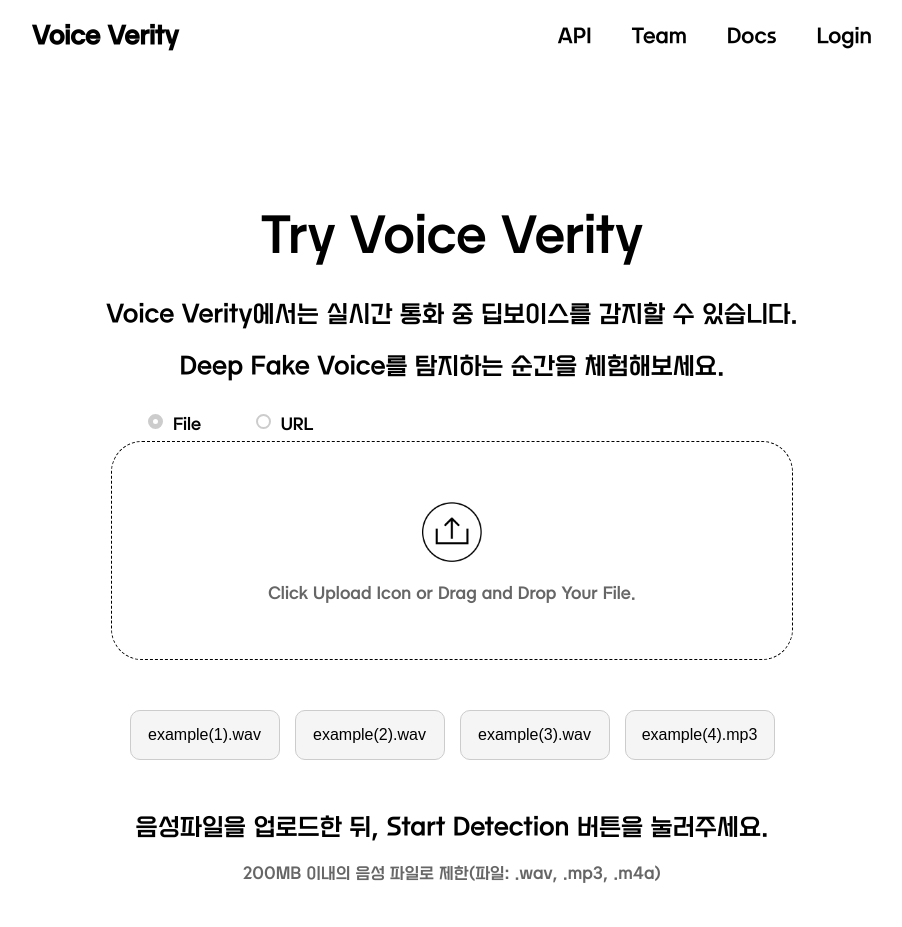
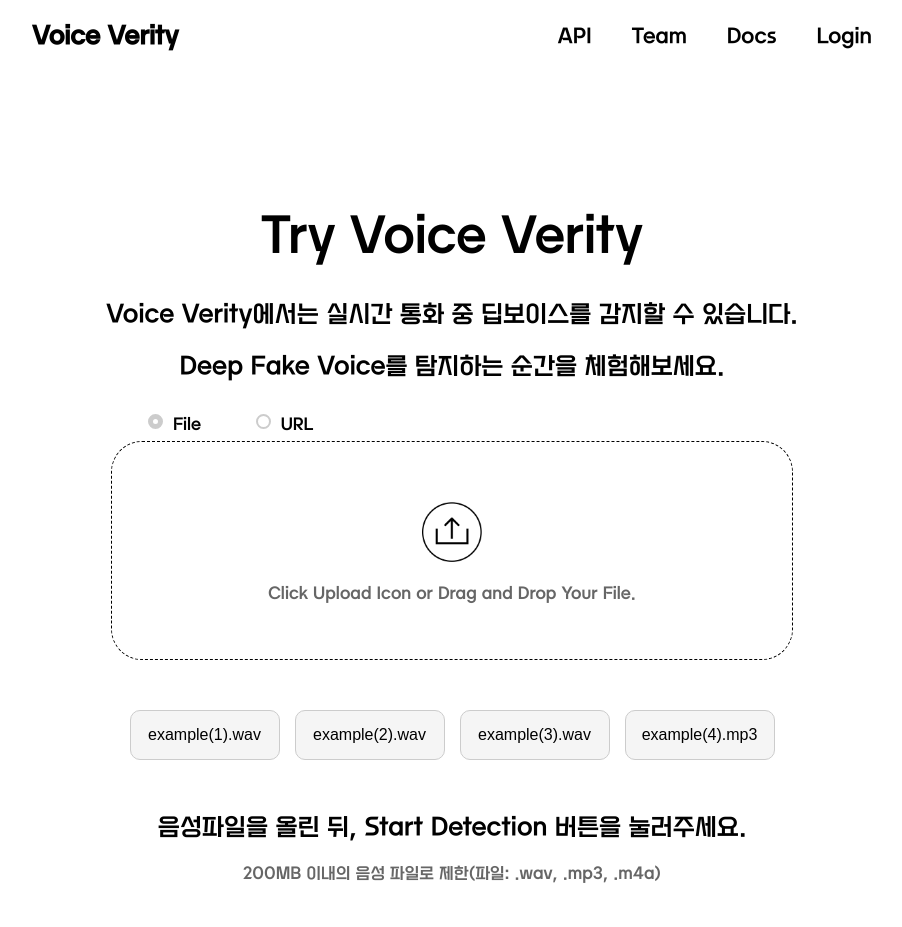
Before and after one commit to kyudori/KT_AIVLE_School_Big_Project, a Next.js app in the folder frontend/: page /try in a window 1280 px wide. Shown: the top 927 px of the page, without its empty margins (188-1090 px from the left). Built offline with nearby package versions, Linux system fonts and the light colour scheme.

Commit message:
try 맞춤법

```diff
--- a/frontend/pages/try.js
+++ b/frontend/pages/try.js
@@ -662,7 +662,7 @@ export default function TryVoice() {
               <div style={{ margin: "50px" }}>
                 <h2>
                   {inputType === "file"
-                    ? "음성파일을 업로드한 뒤, Start Detection 버튼을 눌러주세요."
+                    ? "음성파일을 올린 뒤, Start Detection 버튼을 눌러주세요."
                     : "URL을 입력한 뒤, Start Detection 버튼을 눌러주세요."}{" "}
                 </h2>
                 <p style={{ color: "#666" }}>
```
